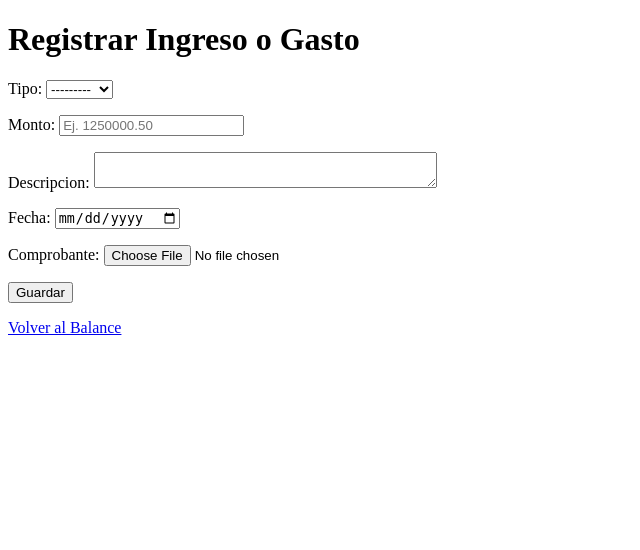
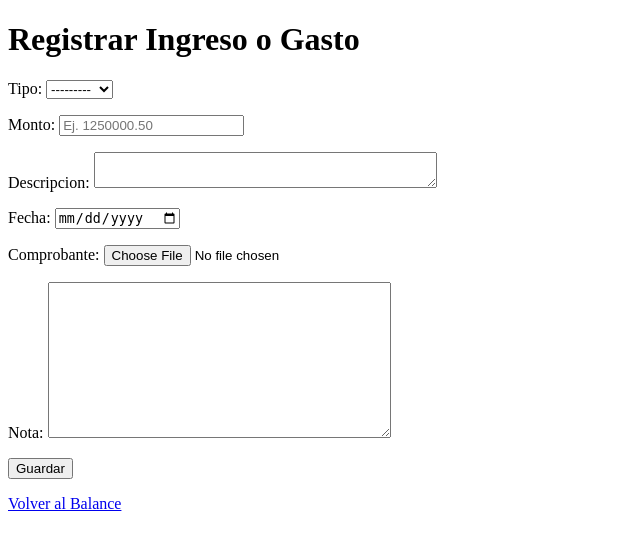
Before and after one commit to Dagaser/gestor_gastos_personales, a Django app: page /crear/ in a window 1280 px wide. Shown: the top 550 px of the page, without its empty margins (0-640 px from the left). Run offline with Django 5.2, Linux system fonts and the light colour scheme; the visitor is signed in with stand-in values (Sample User, id 1).

Commit message:
Se agrega sección de notas para especificar detalladamente ingresos o gastos

```diff
--- a/gestor_gastos_personales/gastos/forms.py
+++ b/gestor_gastos_personales/gastos/forms.py
@@ -4,7 +4,7 @@ from .models import Movimiento
 class MovimientoForm(forms.ModelForm):
     class Meta:
         model = Movimiento
-        fields = ['tipo', 'monto', 'descripcion', 'fecha', 'comprobante']
+        fields = ['tipo', 'monto', 'descripcion', 'fecha', 'comprobante', 'nota']
         widgets = {
             'monto': forms.NumberInput(attrs={
                 'class': 'form-control',
--- a/gestor_gastos_personales/gastos/models.py
+++ b/gestor_gastos_personales/gastos/models.py
@@ -9,6 +9,7 @@ class Movimiento(models.Model):
     fecha = models.DateField()
     creado_en = models.DateTimeField(auto_now_add=True)
     comprobante = models.FileField(upload_to='comprobantes/', blank=True, null=True)
+    nota = models.TextField(blank=True, null=True)
 
     def __str__(self):
         return f"{self.tipo.title()} de {self.monto} el {self.fecha}"
--- a/gestor_gastos_personales/gastos/templates/movimientos.html
+++ b/gestor_gastos_personales/gastos/templates/movimientos.html
@@ -10,6 +10,7 @@
         <th>Descripción</th>
         <th>Categoría</th>
         <th>Fecha</th>
+        <th>Nota</th>
         <th>Comprobante</th>
       </tr>
     </thead>
@@ -27,6 +28,7 @@
           <td>{{ movimiento.descripcion }}</td>
           <td>{{ movimiento.categoria }}</td>
           <td>{{ movimiento.fecha }}</td>
+          <td>{{ movimiento.nota|default:"—" }}</td>
           <td>
             {% if movimiento.comprobante %}
               {% with url=movimiento.comprobante.url|lower %}
```
Also changed, not shown: gestor_gastos_personales/gastos/migrations/0004_movimiento_nota.py (added), gestor_gastos_personales/media/comprobantes/Captura_desde_2025-07-21_12-36-34.png (added).
